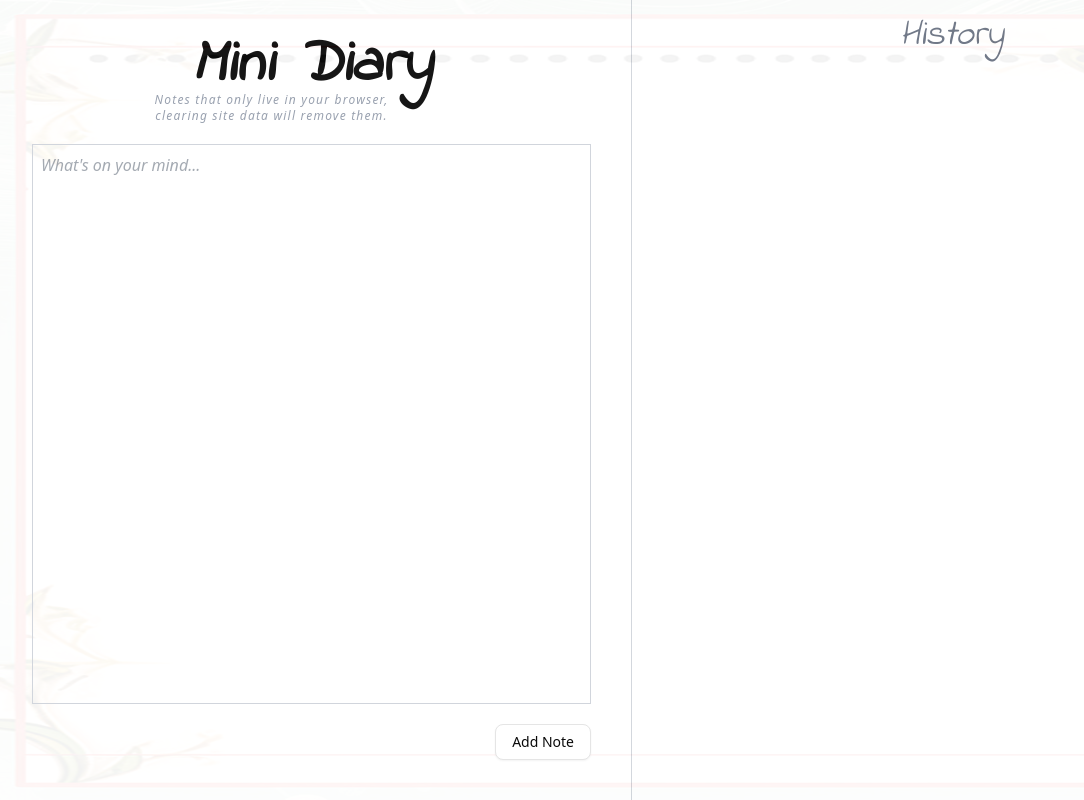
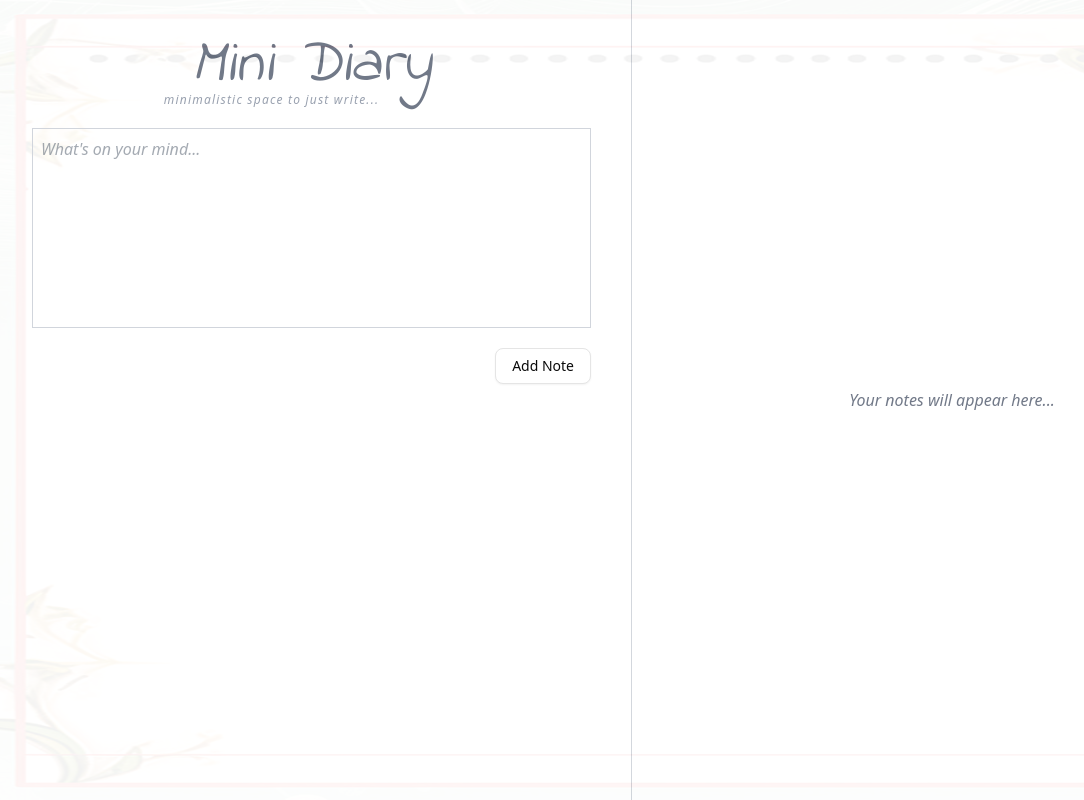
Before and after one commit to hritik-agarwal/minidiary, a Next.js app: page / in a window 1280 px wide. Shown: the whole page, without its empty margins (8-1092 px from the left). Built offline with nearby package versions, Linux system fonts and the light colour scheme.

Commit message:
Lighten heading

```diff
--- a/app/globals.css
+++ b/app/globals.css
@@ -140,7 +140,3 @@
     border: none;
   }
 }
-
-.note-container {
-  /* background: url("../public/page.jpg"); */
-}
--- a/app/page.js
+++ b/app/page.js
@@ -68,9 +68,9 @@ export default function Home() {
       day: "numeric",
       hour: "2-digit",
       minute: "2-digit",
+      hour12: true,
     });
-
-    return <p className="text-gray-800">{date}</p>;
+    return <p className="text-center underline text-gray-500 mb-5">{date}</p>;
   }
 
   useEffect(() => {
@@ -94,15 +94,12 @@ export default function Home() {
         alt=""
         className="opacity-5 absolute"
       />
-      <div className="w-full md:w-[50%] px-10 md:border-r-[1px] md:border-gray-300 flex flex-col py-5 note-container h-full">
-        <p className="text-6xl text-center py-4 italic font-bold font-indie-flower">
+      <div className="w-full md:w-[50%] px-10 md:border-r-[1px] md:border-gray-300 flex flex-col py-5 h-full">
+        <p className="text-6xl text-center py-4 italic font-bold font-indie-flower font-thin text-gray-500">
           Mini Diary
         </p>
         <p className="italic text-xs text-gray-400 text-center mt-[-20px] mr-20 tracking-widest relative">
-          Notes that only live in your browser,
-        </p>
-        <p className="italic text-xs text-gray-400 text-center mr-20 tracking-widest relative">
-          clearing site data will remove them.
+          minimalistic space to just write...
         </p>
         <form
           className="flex text-right mt-5 flex-col gap-5 items-end relative"
@@ -110,7 +107,7 @@ export default function Home() {
         >
           <ResizableTextarea
             name="note"
-            className="w-full resize-none scrollbar p-2 border min-h-[70vh] max-h-[70vh] text-gray-600 italic border-gray-300"
+            className="w-full resize-none scrollbar p-2 border min-h-[200px] max-h-[70vh] text-gray-600 italic border-gray-300"
             spellCheck="false"
             value={note}
             placeholder="What's on your mind..."
@@ -133,10 +130,12 @@ export default function Home() {
         </form>
       </div>
       <div className="w-full md:w-[50%] flex flex-col h-full">
-        <p className="text-4xl text-center py-4 italic font-indie-flower text-gray-500">
-          History
-        </p>
         <div className="md:overflow-scroll scrollbar h-full">
+          {notes.length === 0 && (
+            <div className="w-full h-full flex items-center justify-center text-gray-500 italic">
+              <p>Your notes will appear here...</p>
+            </div>
+          )}
           {notes
             .sort((a, b) => b.date - a.date)
             .map(({ id, text, date }) => (
@@ -153,15 +152,15 @@ export default function Home() {
                   onChange={handleEditNote}
                   onBlur={() => handleEdit(id)}
                   className={cn(
-                    "w-full resize-none p-2 italic text-gray-600 text-[14px] scrollbar",
-                    editNoteId === id && "border"
+                    "w-full resize-none italic text-gray-600 text-[14px] scrollbar",
+                    editNoteId === id && "outline outline-offset-4"
                   )}
                 />
                 {editNoteHover === id && (
                   <>
                     <Pencil
                       color="grey"
-                      className="absolute top-2 right-2 cursor-pointer"
+                      className="absolute top-2 right-6 cursor-pointer"
                       size={"15"}
                       onClick={() => {
                         setEditNoteId(id);
@@ -169,8 +168,8 @@ export default function Home() {
                       }}
                     />
                     <Trash
-                      color="red"
-                      className="absolute top-8 right-2 cursor-pointer"
+                      color="grey"
+                      className="absolute top-2 right-2 cursor-pointer"
                       size={"15"}
                       onClick={() => handleDelete(id)}
                     />
```
